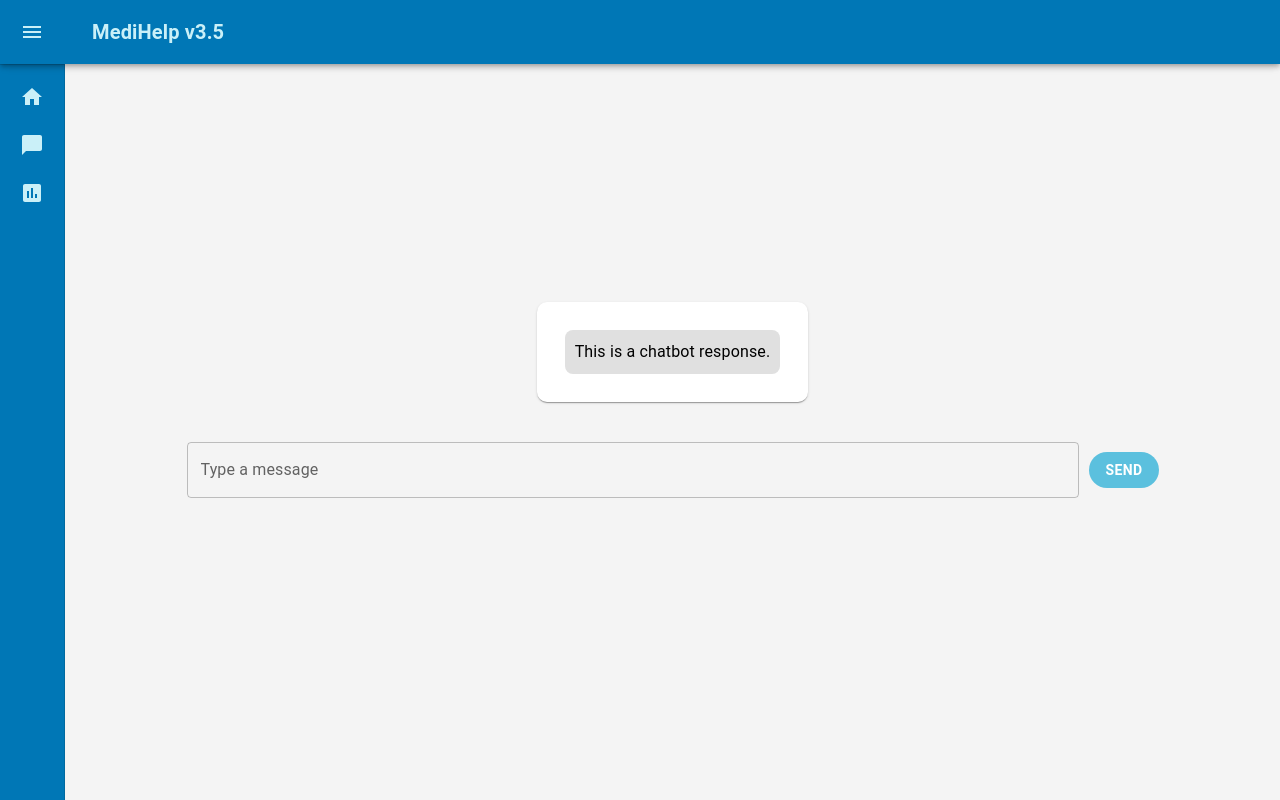
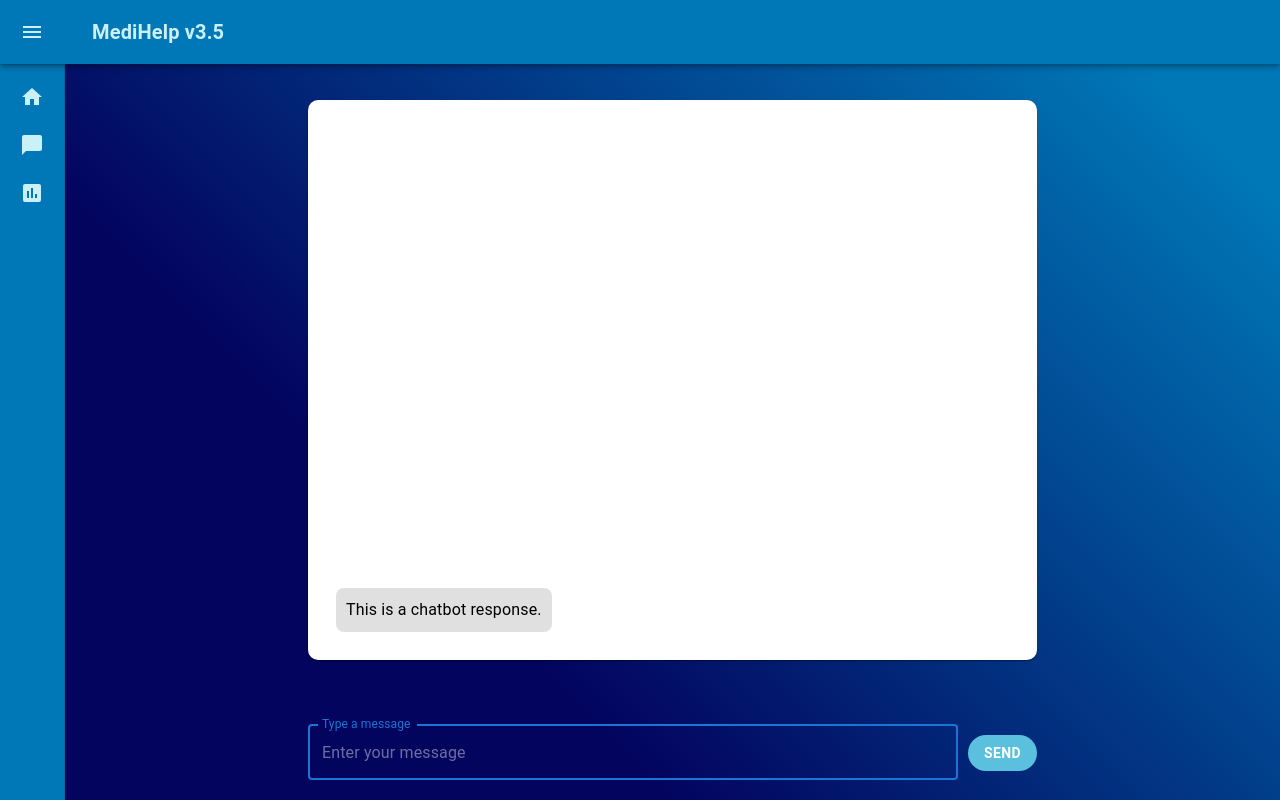
Before and after one commit to supul-k/depression-checking-chat-bot, a React (Create React App) app: page /medihelp in a window 1280 px wide. Both pictures are taken after typing "Sample" into the empty fields and a click on the button "SEND". Built offline with nearby package versions, Linux system fonts and the light colour scheme; the HTML template or start-up script is replaced by a standard one.

Commit message:
medi help chat done

```diff
--- a/src/Components/ChatBox.js
+++ b/src/Components/ChatBox.js
@@ -1,20 +1,17 @@
 import React, { useState } from "react";
-import { Box, Typography, TextField, Button, Paper } from "@mui/material";
+import { Box, TextField, Button, Paper } from "@mui/material";
 
 const ChatBox = ({ open }) => {
-  const [inputMessage, setInputMessage] = useState(""); // State to store user input
-  const [chatMessages, setChatMessages] = useState([]); // State to store chat messages
+  const [inputMessage, setInputMessage] = useState("");
+  const [chatMessages, setChatMessages] = useState([]);
 
   const viewportWidthInPx = window.innerWidth;
 
-  // Function to handle user input submission
   const handleSendMessage = () => {
     if (inputMessage.trim() !== "") {
-      // Add the user message to the chat
       setChatMessages([...chatMessages, { text: inputMessage, user: true }]);
       setInputMessage("");
 
-      // Simulate a chatbot response (replace this with actual chatbot logic)
       setTimeout(() => {
         const chatbotResponse = "This is a chatbot response.";
         setChatMessages([
@@ -24,6 +21,7 @@ const ChatBox = ({ open }) => {
       }, 1000);
     }
   };
+  console.log("1:", chatMessages);
 
   return (
     <div>
@@ -32,26 +30,29 @@ const ChatBox = ({ open }) => {
           display: "flex",
           flexDirection: "column",
           alignItems: "center",
-          justifyContent: "center",
-          background: "#f4f4f4",
+          justifyContent: 'space-between',
+          background: "linear-gradient(45deg, #03045e 30%, #0077b6 90%)",
           height: "100vh",
           width: open
             ? `calc(${viewportWidthInPx}px - 240px)`
             : `calc(${viewportWidthInPx}px - 65px)`,
         }}
       >
-        {/* Chat messages container */}
         <Paper
           sx={{
             display: "flex",
             flexDirection: "column",
             alignItems: "flex-start",
+            justifyContent: "flex-end",
             maxWidth: "80%",
+            minWidth: "60%",
+            minHeight: "70%",
             padding: "20px",
             borderRadius: "10px",
             marginBottom: "20px",
             overflowY: "auto",
             maxHeight: "calc(100% - 120px)",
+            marginTop: '100px'
           }}
         >
           {chatMessages.map((message, index) => (
@@ -64,40 +65,49 @@ const ChatBox = ({ open }) => {
                 borderRadius: "8px",
                 background: message.user ? "#5bc0de" : "#e0e0e0",
                 color: message.user ? "white" : "black",
+                alignSelf: message.user ? "flex-end" : "flex-start",
               }}
             >
               {message.text}
             </div>
           ))}
         </Paper>
-
-        {/* User input field */}
         <Box
           sx={{
             display: "flex",
-            alignItems: "center",
-            justifyContent: "space-between",
-            width: "80%",
-            marginTop: "20px",
+            alignItems: "baseline",
+            justifyContent: "center",
+            maxWidth: "80%",
+            minWidth: "60%",
           }}
         >
           <TextField
+            sx={{marginBottom: '20px'}}
+            color="primary"
             label="Type a message"
             variant="outlined"
             value={inputMessage}
+            inputProps={{
+              style: {
+                color: 'white',
+                borderColor: 'white',
+              },
+              placeholder: 'Enter your message',
+          }}
             onChange={(e) => setInputMessage(e.target.value)}
-            style={{ flex: 1 }}
+            style={{ flex: 1,  }}
+            focused
           />
           <Button
             variant="contained"
             onClick={handleSendMessage}
             style={{
               marginLeft: "10px",
-              backgroundColor: "#5bc0de", // Background color similar to GPT-3
-              borderRadius: "20px", // Increased border radius for a rounded appearance
-              color: "white", // Text color
-              fontWeight: "bold", // Bold text
-              boxShadow: "none", // Remove the button shadow
+              backgroundColor: "#5bc0de",
+              borderRadius: "20px",
+              color: "white",
+              fontWeight: "bold",
+              boxShadow: "none",
             }}
           >
             Send
--- a/src/Components/Home/LandingPage.js
+++ b/src/Components/Home/LandingPage.js
@@ -1,8 +1,9 @@
 import React from "react";
+import { useNavigate } from "react-router-dom";
 import { styled } from "@mui/material/styles";
 import Box from "@mui/material/Box";
 import Button from "@mui/material/Button";
-import Typography from '@mui/material/Typography'
+import Typography from "@mui/material/Typography";
 
 const DrawerHeader = styled("div")(({ theme }) => ({
   display: "flex",
@@ -14,6 +15,7 @@ const DrawerHeader = styled("div")(({ theme }) => ({
 }));
 
 function LandingPage() {
+  const navigate = useNavigate();
   return (
     <Box
       component="main"
@@ -27,7 +29,9 @@ function LandingPage() {
       }}
     >
       <DrawerHeader />
-      <Typography sx={{color: "white",fontWeight: "bold",fontSize: "4rem",}}>We are here for you!</Typography>
+      <Typography sx={{ color: "white", fontWeight: "bold", fontSize: "4rem" }}>
+        We are here for you!
+      </Typography>
       <div style={{ display: "flex" }}>
         <Button
           sx={{
@@ -35,14 +39,30 @@ function LandingPage() {
             marginBottom: 2,
             marginRight: 2,
             color: "black",
+            "&:hover": {
+              color: "#caf0f8",
+            },
           }}
           size="large"
+          onClick={() => {
+              navigate("/medihelp");
+          }}
         >
           Medi Help
         </Button>
         <Button
-          sx={{ backgroundColor: "#caf0f8", marginBottom: 2, color: "black" }}
+          sx={{
+            backgroundColor: "#caf0f8",
+            marginBottom: 2,
+            color: "black",
+            "&:hover": {
+              color: "#caf0f8",
+            },
+          }}
           size="large"
+          onClick={() => {
+            navigate("/");
+        }}
         >
           Activities
         </Button>
--- a/src/pages/MediChatPage.js
+++ b/src/pages/MediChatPage.js
@@ -24,7 +24,7 @@ function MediChatPage({ open }) {
           flexDirection: "column",
           alignItems: "center",
           justifyContent: "center",
-        //   background: "linear-gradient(45deg, #03045e 30%, #0077b6 90%)",
+          // background: "linear-gradient(45deg, #03045e 30%, #0077b6 90%)",
           height: "100%",
           width: open
             ? `calc(${viewportWidthInPx}px - 240px)`
```
Also changed, not shown: src/Components/MiniDrawer.js (line endings or trailing spaces).
